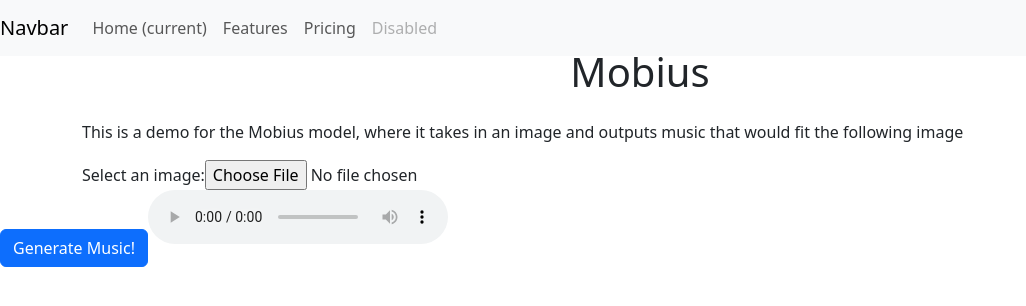
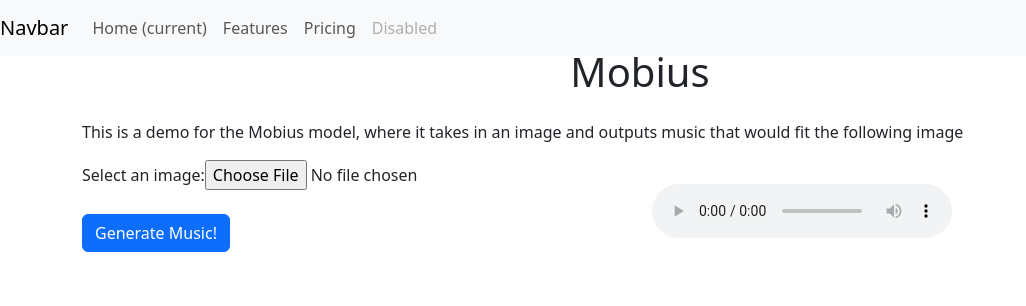
Before and after one commit to LyJacky/ImageToMusicGenerator, an Angular app in the folder image-to-music/: page / in a window 1280 px wide. Shown: the top 306 px of the page, without its empty margins (0-1026 px from the left). Built offline with nearby package versions, Linux system fonts and the light colour scheme.

Commit message:
improved styling

```diff
--- a/image-to-music/src/app/components/main-page/main-page.component.html
+++ b/image-to-music/src/app/components/main-page/main-page.component.html
@@ -9,9 +9,12 @@
     integrity="sha384-yQgEG1q3ZRlZ2OF+KZA6vb5BU5eXi0aBA7hjaaE53giEt49PbNvW5AIcB1cQPJ0Z" crossorigin="anonymous">
 </head>
 
+<body>
+
   <nav class="navbar navbar-expand-lg navbar-light bg-light fixed-top">
     <a class="navbar-brand" href="#">Navbar</a>
-  <button class="navbar-toggler" type="button" data-toggle="collapse" data-target="#navbarNav" aria-controls="navbarNav" aria-expanded="false" aria-label="Toggle navigation">
+    <button class="navbar-toggler" type="button" data-toggle="collapse" data-target="#navbarNav"
+      aria-controls="navbarNav" aria-expanded="false" aria-label="Toggle navigation">
       <span class="navbar-toggler-icon"></span>
     </button>
     <div class="collapse navbar-collapse" id="navbarNav">
@@ -31,7 +34,7 @@
       </ul>
     </div>
   </nav>
-<body>
+
   <div class="container mt-5">
     <header class="text-center mb-4">
       <h1>Mobius</h1>
@@ -40,6 +43,8 @@
     <p>This is a demo for the Mobius model, where it takes in an image and outputs music that would fit the following
       image</p>
 
+    <div class="row">
+      <div class="col-md-6">
         <div class="form-group">
           <label for="imageInput">Select an image:</label>
           <input type="file" class="form-control-file" id="imageInput" (change)="onFileSelected($event)" accept="image/*">
@@ -48,13 +53,21 @@
         <div *ngIf="selectedFile" class="mt-3">
           <img [src]="getObjectUrl(selectedFile)" alt="Selected Image" class="img-fluid">
         </div>
-  </div>
-  <button class="btn btn-primary mt-3" (click)="fun()" >
+
+        <button class="btn btn-primary mt-md-4" (click)="fun()">
           Generate Music!
         </button>
-  <audio id="audioPlayer" controls>
+      </div>
+
+      <div class="col-md-6">
+        <audio id="audioPlayer" controls class="mt-md-4">
           Your browser does not support the audio element.
         </audio>
+      </div>
+    </div>
+
+  </div>
+
   <!-- Add Bootstrap JS and Popper.js if needed -->
   <script src="https://code.jquery.com/jquery-3.5.1.slim.min.js"
     integrity="sha384-DfXdz2htPH0lsSSs5nCTpuj/zy4C+OGpamoFVy38MVBnE+IbbVYUew+OrCXaRkfj" crossorigin="anonymous"></script>
@@ -62,6 +75,7 @@
     integrity="sha384-uee1yVH0V4STcE9T0lNyxAcpLXviGwE+r1UflrR6pLgC1SdhoqW8xITdyGdRtftj" crossorigin="anonymous"></script>
   <script src="https://stackpath.bootstrapcdn.com/bootstrap/4.5.2/js/bootstrap.min.js"
     integrity="sha384-B4gt1jrGC7Jh4AgTPSdUtOBvfO8sh+Wy9ad+ucggc2MKST5IZTFzgPH9ILjojbof" crossorigin="anonymous"></script>
+
 </body>
 
 </html>
```
Lines whose indentation alone changed are shown as unchanged.
